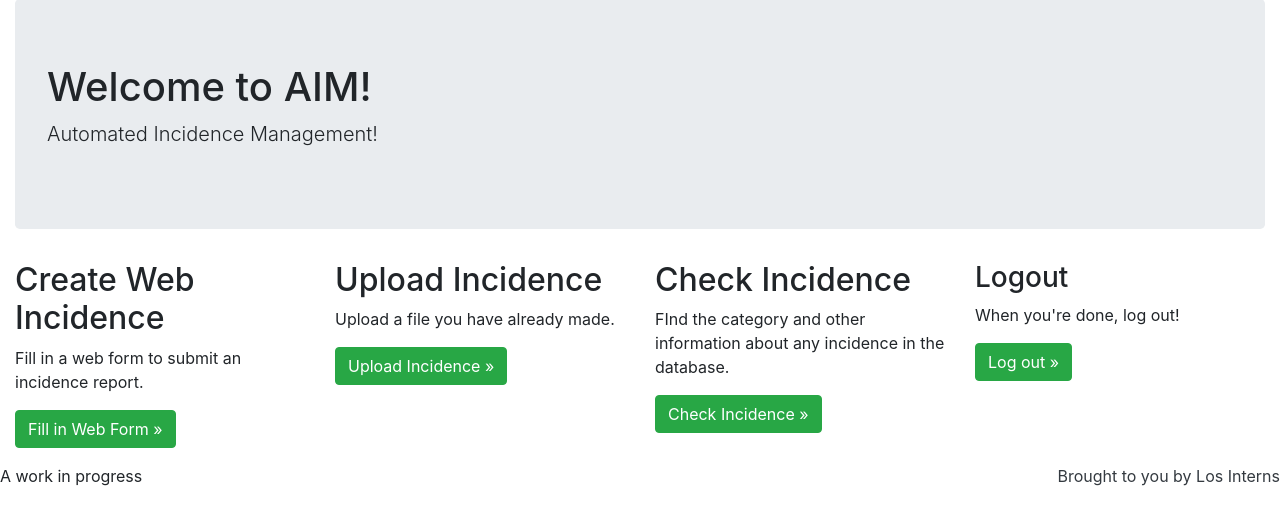
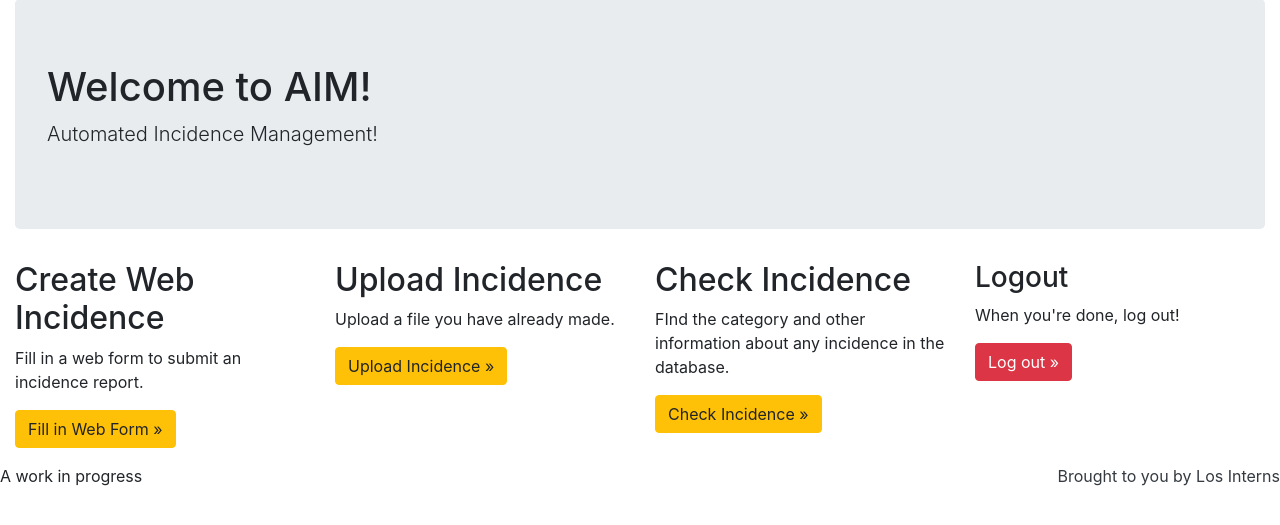
Before and after one commit to blancafs/BootstrapIncidences, a Flask app: page / in a window 1280 px wide. Shown: the part 73-598 px from the top of the page. Run offline with Flask 2, Linux system fonts and the light colour scheme; some libraries are stand-ins or nearby versions.

Commit message:
made buttons orange after 40 mins :)))))))

```diff
--- a/templates/index.html
+++ b/templates/index.html
@@ -10,22 +10,22 @@
         <div class="col-md-6 col-lg-4 col-xl-3">
           <h2>Create Web Incidence</h2>
           <p>Fill in a web form to submit an incidence report.</p>
-          <p><a href="" target="_blank" class="btn btn-success">Fill in Web Form &raquo;</a></p>
+          <p><a href="" target="_blank" class="btn btn-warning">Fill in Web Form &raquo;</a></p>
         </div>
         <div class="col-md-6 col-lg-4 col-xl-3">
           <h2>Upload Incidence</h2>
           <p>Upload a file you have already made.</p>
-          <p><a href="" target="_blank" class="btn btn-success">Upload Incidence &raquo;</a></p>
+          <p><a href="" target="_blank" class="btn btn-warning">Upload Incidence &raquo;</a></p>
         </div>
         <div class="col-md-6 col-lg-4 col-xl-3">
           <h2>Check Incidence</h2>
           <p>FInd the category and other information about any incidence in the database.<p>
-          <p><a href="" target="_blank" class="btn btn-success">Check Incidence &raquo;</a></p>
+          <p><a href="" target="_blank" class="btn btn-warning">Check Incidence &raquo;</a></p>
         </div>
         <div class="col-md-6 col-lg-4 col-xl-3">
           <h3>Logout</h3>
           <p>When you're done, log out!<p>
-          <p><a href="" target="_blank" class="btn btn-success">Log out &raquo;</a></p>
+          <p><a href="" target="_blank" class="btn btn-danger">Log out &raquo;</a></p>
         </div>
     </div>
 </div>
```
Also changed, not shown: static/css/bootstrap.css, vangys_branch.txt (deleted).
